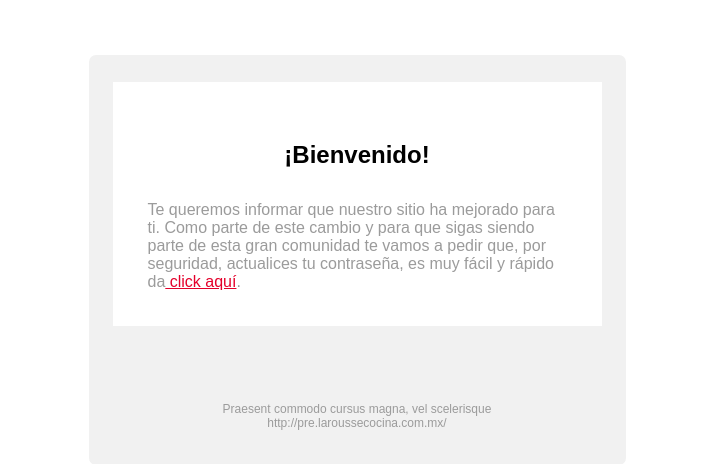
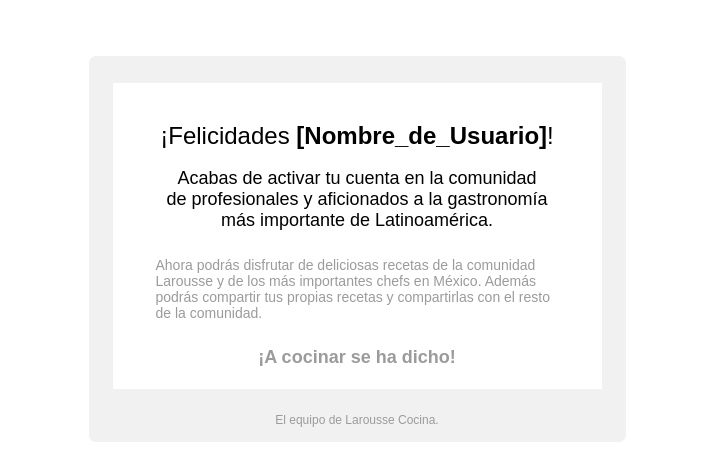
Before and after one commit to alis27/Dev, a plain HTML site: page index.html in a window 1280 px wide. Shown: the part 348-812 px from the top of the page, without its empty margins (283-996 px from the left). Drawn offline with Linux system fonts and the light colour scheme.

Commit message:
agrdecimiento

```diff
--- a/index.html
+++ b/index.html
@@ -7,7 +7,7 @@
     <tbody>
       <tr>
         <td>
-          <p style="visibility: hidden;">¡Habemus sitio! Visita nuestro nuevo sitio y actualiza tu contraseña</p>
+          <p style="visibility: hidden;">Estamos listos para probar tus deliciosas recetas. 😋 ✨</p>
           <p style="margin-bottom: 0; color: #9B9B9B; font-size: 10px; ">
             <a href="https://alis27.github.io/Dev/" target="_blank" style=" color:#9B9B9B; text-decoration: none">Versión online</a>
           </p>
@@ -28,14 +28,15 @@
               <tbody>
               <tr>
                 <td>
-                  <table style="margin: 24px auto 40px; text-align: center; width: 489px; background-color: #FFFFFF;">
+                  <table style="margin: 24px auto 8px; text-align: center; width: 489px; background-color: #FFFFFF;">
                     <tr>
                       <td>
-                        <h1 style="padding: 40px 56px 0; font-size: 24px; font-weight: normal; color: #000000"><b>¡Bienvenido!</b>
+                        <h1 style="padding: 20px 40px 0; font-size: 24px; font-weight: normal; color: #000000">¡Felicidades <b>[Nombre_de_Usuario]</b>!
                         </h1>
-                        <p style="padding: 16px 32px ; text-align: left ; font-size: 16px; color: #9B9B9B"> Te queremos informar que nuestro sitio ha mejorado para ti. Como parte de este cambio y para que sigas siendo parte de esta gran comunidad te vamos a pedir que, por seguridad, actualices tu contraseña, es muy fácil y rápido da<a href="#" style="color: #E4002B;"> click aquí</a>.
-
+                        <p style="padding: 0px 50px; font-size: 18px; text-align: center">Acabas de activar tu cuenta en la comunidad de profesionales y aficionados a la gastronomía más importante de Latinoamérica.</p>
+                        <p style="padding: 8px 40px; font-size: 14px; text-align: left ; font-size: 14px; color: #9B9B9B">  Ahora podrás disfrutar de deliciosas recetas de la comunidad Larousse y de los más importantes chefs en México. Además podrás compartir tus propias recetas y compartirlas con el resto de la comunidad.
                         </p>
+                        <p style="text-align: center; font-size: 18px; color:#9B9B9B"><b>¡A cocinar se ha dicho!</b></p>
                       </td>
                     </tr>
                     </table>
@@ -43,7 +44,7 @@
               </tr>
                 <tr>
                   <td>
-                    <p style="padding: 20px 48px; text-align: center; color: #9B9B9B;font-size: 12px;">Praesent commodo cursus magna, vel scelerisque <a style="color: #9B9B9B"> http://pre.laroussecocina.com.mx/</a>
+                    <p style="padding: 0px 48px; text-align: center; color: #9B9B9B;font-size: 12px;">El equipo de Larousse Cocina.
                     </p>
                   </td>
                 </tr>
```
